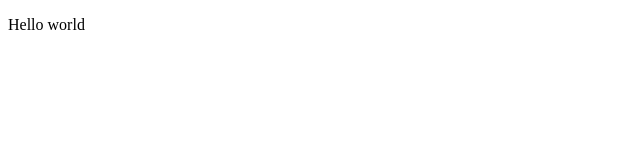
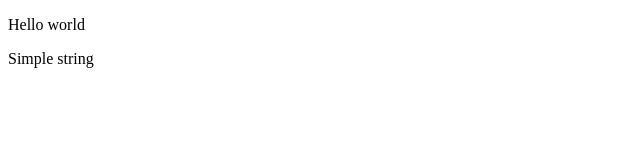
Before and after one commit to ihnesto/test1052, a plain HTML site: page index.html in a window 1280 px wide. Shown: the full height of the page, 0-640 px from the left. Drawn offline with Linux system fonts and the light colour scheme.

Commit message:
add to index.html new string

```diff
--- a/index.html
+++ b/index.html
@@ -7,5 +7,6 @@
 </head>
 <body>
     <p>Hello world</p>
+    <p>Simple string</p>
 </body>
 </html>
```
